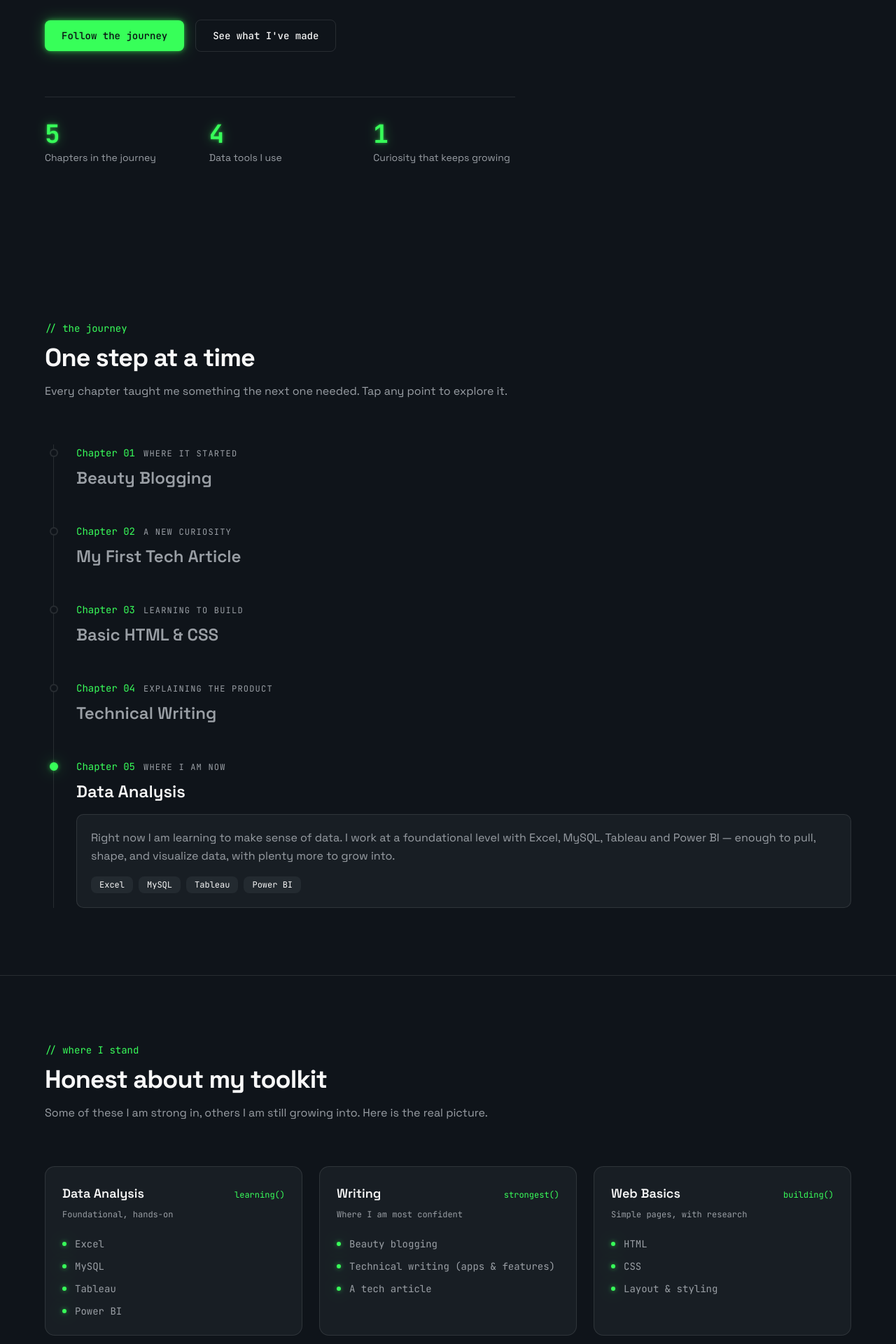
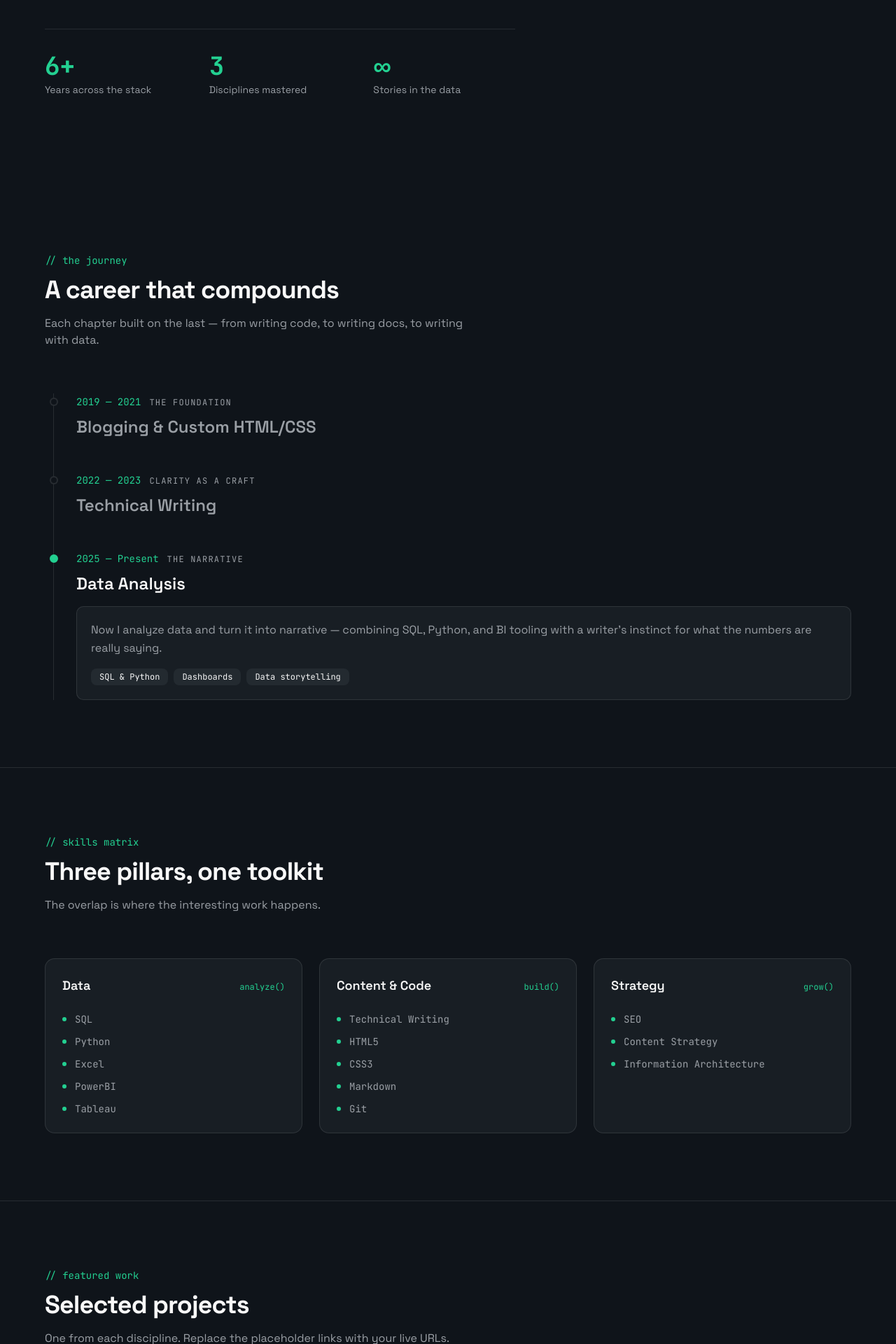
Before and after one commit to esthereze/estherportfolio, a Next.js app: page / in a window 1280 px wide. Shown: the part 620-2540 px from the top of the page at 70% size. Built offline with nearby package versions, Linux system fonts and the light colour scheme.

Commit message:
Restored v1: Initial commit from v0
V0-Initial-Commit: v1

```diff
--- a/app/globals.css
+++ b/app/globals.css
@@ -41,19 +41,19 @@
   --card-foreground: oklch(0.98 0 0);
   --popover: oklch(0.23 0.015 250);
   --popover-foreground: oklch(0.98 0 0);
-  /* Shiny neon green accent */
-  --primary: oklch(0.88 0.26 145);
-  --primary-foreground: oklch(0.16 0.014 250);
+  /* Emerald accent */
+  --primary: oklch(0.76 0.16 162);
+  --primary-foreground: oklch(0.19 0.014 250);
   --secondary: oklch(0.28 0.015 250);
   --secondary-foreground: oklch(0.98 0 0);
   --muted: oklch(0.28 0.015 250);
   --muted-foreground: oklch(0.7 0.01 250);
-  --accent: oklch(0.88 0.26 145);
-  --accent-foreground: oklch(0.16 0.014 250);
+  --accent: oklch(0.76 0.16 162);
+  --accent-foreground: oklch(0.19 0.014 250);
   --destructive: oklch(0.62 0.2 25);
   --border: oklch(1 0 0 / 10%);
   --input: oklch(1 0 0 / 14%);
-  --ring: oklch(0.88 0.26 145);
+  --ring: oklch(0.76 0.16 162);
   --radius: 0.625rem;
 }
 
@@ -65,18 +65,3 @@
     @apply bg-background text-foreground;
   }
 }
-
-@layer utilities {
-  /* Neon green glow for text accents */
-  .neon-text {
-    text-shadow:
-      0 0 4px oklch(0.88 0.26 145 / 60%),
-      0 0 16px oklch(0.88 0.26 145 / 40%);
-  }
-  /* Neon green glow for filled elements (buttons, dots) */
-  .neon-glow {
-    box-shadow:
-      0 0 6px oklch(0.88 0.26 145 / 55%),
-      0 0 20px oklch(0.88 0.26 145 / 35%);
-  }
-}
--- a/components/hero-section.tsx
+++ b/components/hero-section.tsx
@@ -14,46 +14,41 @@ export function HeroSection() {
       />
       <div className="relative mx-auto max-w-6xl">
         <p className="mb-6 inline-flex items-center gap-2 rounded-full border border-primary/30 bg-primary/5 px-4 py-1.5 font-mono text-xs tracking-wide text-primary">
-          <span className="neon-glow inline-block h-1.5 w-1.5 animate-pulse rounded-full bg-primary" aria-hidden="true" />
-          A work in progress &middot; and proud of it
+          <span className="inline-block h-1.5 w-1.5 animate-pulse rounded-full bg-primary" aria-hidden="true" />
+          Data Analyst &middot; Technical Writer &middot; Frontend
         </p>
         <h1 className="max-w-4xl text-balance text-5xl font-bold leading-[1.05] tracking-tight md:text-7xl">
-          Still <span className="text-primary neon-text">learning</span>, always{' '}
-          <span className="text-primary neon-text">building.</span>
+          Where Data Meets <span className="text-primary">Narrative.</span>
         </h1>
         <p className="mt-8 max-w-2xl text-pretty text-lg leading-relaxed text-muted-foreground md:text-xl">
-          This is my journey so far &mdash; from writing beauty blogs, to my first tech article, to piecing together
-          web pages with HTML and CSS, to writing about apps, to making sense of data with Excel, MySQL, Tableau and
-          Power BI. I&apos;m not an expert in any one thing yet, and that&apos;s the point: this is a map of where
-          I&apos;ve been and where I&apos;m headed.
+          I&apos;m a multi-disciplinary tech professional bridging the gap between data analysis, technical writing, and
+          frontend layout &mdash; turning raw numbers into clear stories and clean, well-documented interfaces.
         </p>
         <div className="mt-10 flex flex-wrap items-center gap-4">
           <a
-            href="#journey"
-            className="neon-glow rounded-md bg-primary px-6 py-3 font-mono text-sm font-medium text-primary-foreground transition-opacity hover:opacity-90"
+            href="#work"
+            className="rounded-md bg-primary px-6 py-3 font-mono text-sm font-medium text-primary-foreground transition-opacity hover:opacity-90"
           >
-            Follow the journey
+            View my work
           </a>
           <a
-            href="#work"
+            href="#journey"
             className="rounded-md border border-border px-6 py-3 font-mono text-sm font-medium text-foreground transition-colors hover:bg-secondary"
           >
-            See what I&apos;ve made
+            My journey
           </a>
         </div>
 
         <dl className="mt-16 grid max-w-2xl grid-cols-3 gap-8 border-t border-border pt-8">
           {[
-            { value: '5', label: 'Chapters in the journey' },
-            { value: '4', label: 'Data tools I use' },
-            { value: '1', label: 'Curiosity that keeps growing' },
+            { value: '6+', label: 'Years across the stack' },
+            { value: '3', label: 'Disciplines mastered' },
+            { value: '∞', label: 'Stories in the data' },
           ].map((stat) => (
             <div key={stat.label}>
               <dt className="sr-only">{stat.label}</dt>
               <dd>
-                <span className="block font-mono text-3xl font-bold text-primary neon-text md:text-4xl">
-                  {stat.value}
-                </span>
+                <span className="block font-mono text-3xl font-bold text-primary md:text-4xl">{stat.value}</span>
                 <span className="mt-1 block text-sm text-muted-foreground">{stat.label}</span>
               </dd>
             </div>
--- a/components/skills-section.tsx
+++ b/components/skills-section.tsx
@@ -1,21 +1,18 @@
 const pillars = [
   {
-    name: 'Data Analysis',
-    hint: 'learning',
-    note: 'Foundational, hands-on',
-    skills: ['Excel', 'MySQL', 'Tableau', 'Power BI'],
+    name: 'Data',
+    hint: 'analyze',
+    skills: ['SQL', 'Python', 'Excel', 'PowerBI', 'Tableau'],
   },
   {
-    name: 'Writing',
-    hint: 'strongest',
-    note: 'Where I am most confident',
-    skills: ['Beauty blogging', 'Technical writing (apps & features)', 'A tech article'],
+    name: 'Content & Code',
+    hint: 'build',
+    skills: ['Technical Writing', 'HTML5', 'CSS3', 'Markdown', 'Git'],
   },
   {
-    name: 'Web Basics',
-    hint: 'building',
-    note: 'Simple pages, with research',
-    skills: ['HTML', 'CSS', 'Layout & styling'],
+    name: 'Strategy',
+    hint: 'grow',
+    skills: ['SEO', 'Content Strategy', 'Information Architecture'],
   },
 ]
 
@@ -24,10 +21,10 @@ export function SkillsSection() {
     <section id="skills" className="scroll-mt-24 border-t border-border px-6 py-24">
       <div className="mx-auto max-w-6xl">
         <div className="mb-16 max-w-2xl">
-          <p className="mb-3 font-mono text-sm text-primary">// where I stand</p>
-          <h2 className="text-balance text-3xl font-bold tracking-tight md:text-4xl">Honest about my toolkit</h2>
+          <p className="mb-3 font-mono text-sm text-primary">// skills matrix</p>
+          <h2 className="text-balance text-3xl font-bold tracking-tight md:text-4xl">Three pillars, one toolkit</h2>
           <p className="mt-4 text-pretty text-muted-foreground">
-            Some of these I am strong in, others I am still growing into. Here is the real picture.
+            The overlap is where the interesting work happens.
           </p>
         </div>
 
@@ -37,15 +34,14 @@ export function SkillsSection() {
               key={pillar.name}
               className="group rounded-xl border border-border bg-card p-6 transition-colors hover:border-primary/40"
             >
-              <div className="mb-2 flex items-baseline justify-between">
+              <div className="mb-6 flex items-baseline justify-between">
                 <h3 className="text-lg font-semibold">{pillar.name}</h3>
                 <span className="font-mono text-xs text-primary">{pillar.hint}()</span>
               </div>
-              <p className="mb-6 font-mono text-xs text-muted-foreground">{pillar.note}</p>
               <ul className="space-y-3">
                 {pillar.skills.map((skill) => (
                   <li key={skill} className="flex items-center gap-3 font-mono text-sm text-muted-foreground">
-                    <span className="neon-glow h-1.5 w-1.5 rounded-full bg-primary" aria-hidden="true" />
+                    <span className="h-1.5 w-1.5 rounded-full bg-primary" aria-hidden="true" />
                     {skill}
                   </li>
                 ))}
--- a/components/timeline-section.tsx
+++ b/components/timeline-section.tsx
@@ -4,44 +4,28 @@ import { useState } from 'react'
 
 const milestones = [
   {
-    period: 'Chapter 01',
-    title: 'Beauty Blogging',
-    tag: 'Where it started',
+    period: '2019 — 2021',
+    title: 'Blogging & Custom HTML/CSS',
+    tag: 'The Foundation',
     description:
-      'I found my voice writing about beauty — reviews, routines, and recommendations. This is where I learned to write for real people and keep them reading.',
-    highlights: ['Beauty niche', 'Writing for an audience', 'Consistency'],
+      'Started by hand-crafting blogs with custom HTML and CSS. This is where I learned to structure content, obsess over layout, and speak fluently in the web platform.',
+    highlights: ['Semantic HTML', 'Responsive CSS', 'Content-first design'],
   },
   {
-    period: 'Chapter 02',
-    title: 'My First Tech Article',
-    tag: 'A new curiosity',
+    period: '2022 — 2023',
+    title: 'Technical Writing',
+    tag: 'Clarity as a craft',
     description:
-      'I stepped outside my comfort zone and wrote a single blog in the tech niche. It was just one piece, but it opened the door to a whole different world.',
-    highlights: ['Tech niche', 'One brave first step', 'New territory'],
+      'Moved into technical writing, translating complex systems into documentation people actually enjoy reading. Learned to make the complicated feel obvious.',
+    highlights: ['Developer docs', 'Style guides', 'Information architecture'],
   },
   {
-    period: 'Chapter 03',
-    title: 'Basic HTML & CSS',
-    tag: 'Learning to build',
+    period: '2025 — Present',
+    title: 'Data Analysis',
+    tag: 'The Narrative',
     description:
-      'I started putting pages together with HTML and CSS. I am not a full-on developer — I lean on research when I get stuck — but I can build and style simple layouts on my own.',
-    highlights: ['HTML', 'CSS', 'Learning by research'],
-  },
-  {
-    period: 'Chapter 04',
-    title: 'Technical Writing',
-    tag: 'Explaining the product',
-    description:
-      'I moved into technical writing focused on describing how an app works for its users — clear product and feature explanations, not deep API documentation.',
-    highlights: ['App & feature docs', 'Clear explanations', 'User-focused'],
-  },
-  {
-    period: 'Chapter 05',
-    title: 'Data Analysis',
-    tag: 'Where I am now',
-    description:
-      'Right now I am learning to make sense of data. I work at a foundational level with Excel, MySQL, Tableau and Power BI — enough to pull, shape, and visualize data, with plenty more to grow into.',
-    highlights: ['Excel', 'MySQL', 'Tableau', 'Power BI'],
+      'Now I analyze data and turn it into narrative — combining SQL, Python, and BI tooling with a writer’s instinct for what the numbers are really saying.',
+    highlights: ['SQL & Python', 'Dashboards', 'Data storytelling'],
   },
 ]
 
@@ -53,9 +37,9 @@ export function TimelineSection() {
       <div className="mx-auto max-w-6xl">
         <div className="mb-16 max-w-2xl">
           <p className="mb-3 font-mono text-sm text-primary">// the journey</p>
-          <h2 className="text-balance text-3xl font-bold tracking-tight md:text-4xl">One step at a time</h2>
+          <h2 className="text-balance text-3xl font-bold tracking-tight md:text-4xl">A career that compounds</h2>
           <p className="mt-4 text-pretty text-muted-foreground">
-            Every chapter taught me something the next one needed. Tap any point to explore it.
+            Each chapter built on the last — from writing code, to writing docs, to writing with data.
           </p>
         </div>
 
@@ -73,7 +57,7 @@ export function TimelineSection() {
                   <span
                     className={`absolute -left-[6.5px] top-1.5 h-3 w-3 rounded-full border-2 transition-colors ${
                       isActive
-                        ? 'neon-glow border-primary bg-primary'
+                        ? 'border-primary bg-primary'
                         : 'border-border bg-background group-hover:border-primary'
                     }`}
                     aria-hidden="true"
--- a/components/work-section.tsx
+++ b/components/work-section.tsx
@@ -1,67 +1,32 @@
-// ─────────────────────────────────────────────────────────────────────────
-// EDIT YOUR WORK HERE
-// Each item can have any number of links. Paste your live URLs into `links`.
-// Leave `links` empty ([]) and the card shows a quiet status badge instead of
-// a broken link — safe to ship. Add or remove items freely.
-// ─────────────────────────────────────────────────────────────────────────
-type ProjectLink = { label: string; href: string }
-type Project = {
-  kind: string
-  title: string
-  description: string
-  tags: string[]
-  links: ProjectLink[]
-  status?: string // shown when there are no links (defaults to "Coming soon")
-}
+import Image from 'next/image'
 
-const projects: Project[] = [
+const projects = [
   {
-    kind: 'Beauty Blogging',
-    title: 'Where the writing started',
+    kind: 'Data Analysis',
+    title: 'Revenue Insights Dashboard',
     description:
-      'My first writing home was the beauty niche — reviews, routines, and product breakdowns for real readers. The blog is old and no longer accessible, but it is where the habit was built.',
-    tags: ['Writing', 'Beauty', 'SEO'],
-    links: [],
-    status: 'Archived — no longer live',
-  },
-  {
-    kind: 'Content Writing',
-    title: 'Articles on Medium',
-    description:
-      'My ongoing writing lives on Medium — from beauty beginnings to my step into tech. Proof I can pick up an unfamiliar subject and explain it clearly.',
-    tags: ['Writing', 'Content', 'Medium'],
-    links: [{ label: 'Read on Medium', href: 'https://medium.com/@esther-eze' }],
+      'An interactive analytics dashboard turning raw sales data into clear, actionable KPIs and trend narratives.',
+    image: '/projects/dashboard.png',
+    alt: 'Dark-mode data analytics dashboard with charts and KPI cards',
+    stack: ['SQL', 'Python', 'PowerBI'],
   },
   {
     kind: 'Technical Writing',
-    title: 'Describing what an app does',
+    title: 'API Documentation Guide',
     description:
-      'Documentation and articles that explain how an app and its features work — written for people, not as API reference. Paired with Fylo, a landing page I built to understand the product I was describing.',
-    tags: ['Docs', 'Product', 'HTML', 'CSS'],
-    links: [
-      { label: 'Read on Medium', href: 'https://medium.com/@esther-eze' },
-      // INSERT the exact Fylo repo URL below (e.g. https://github.com/esthereze/fylo-landing-page)
-      { label: 'Fylo repo', href: 'https://github.com/esthereze' },
-    ],
+      'A developer documentation sample: structured, searchable, and written so the complex feels obvious.',
+    image: '/projects/docs.png',
+    alt: 'Dark-mode technical documentation site with sidebar and code blocks',
+    stack: ['Markdown', 'Docs', 'IA'],
   },
   {
-    kind: 'Web Basics',
-    title: 'HTML & CSS pages',
+    kind: 'Featured Blog Post',
+    title: 'From Code to Data',
     description:
-      'Simple pages I build by hand with HTML and CSS, leaning on research when I get stuck. Not a developer yet — but not afraid of code.',
-    tags: ['HTML', 'CSS', 'Research'],
-    // INSERT a live page, CodePen, or repo link
-    links: [{ label: 'View on GitHub', href: 'https://github.com/esthereze' }],
-  },
-  {
-    kind: 'Data Analysis',
-    title: 'Data analytics apprenticeship',
-    description:
-      'The skills I picked up through my data analytics apprenticeship — turning spreadsheets into answers with Excel and MySQL, then visualizing them in Tableau and Power BI.',
-    tags: ['Excel', 'MySQL', 'Tableau', 'Power BI'],
-    // INSERT a dashboard, workbook, or write-up link when ready
-    links: [],
-    status: 'Samples coming soon',
+      'A featured essay on the journey from writing custom HTML/CSS to analyzing data at scale.',
+    image: '/projects/blog.png',
+    alt: 'Dark-mode blog article page with headline and body text',
+    stack: ['SEO', 'Writing', 'Strategy'],
   },
 ]
 
@@ -70,75 +35,52 @@ export function WorkSection() {
     <section id="work" className="scroll-mt-24 border-t border-border px-6 py-24">
       <div className="mx-auto max-w-6xl">
         <div className="mb-16 max-w-2xl">
-          <p className="mb-3 font-mono text-sm text-primary">// the work</p>
-          <h2 className="text-balance text-3xl font-bold tracking-tight md:text-4xl">
-            Pieces of the journey
-          </h2>
+          <p className="mb-3 font-mono text-sm text-primary">// featured work</p>
+          <h2 className="text-balance text-3xl font-bold tracking-tight md:text-4xl">Selected projects</h2>
           <p className="mt-4 text-pretty text-muted-foreground">
-            One sample from each chapter — some live, some still on the way. Update the links in{' '}
-            <code className="rounded bg-secondary px-1.5 py-0.5 font-mono text-xs text-secondary-foreground">
-              work-section.tsx
-            </code>{' '}
-            whenever you&apos;re ready.
+            One from each discipline. Replace the placeholder links with your live URLs.
           </p>
         </div>
 
-        <div className="grid gap-6 md:grid-cols-2 lg:grid-cols-3">
-          {projects.map((project, index) => {
-            const hasLinks = project.links.length > 0
-            return (
+        <div className="grid gap-6 md:grid-cols-3">
+          {projects.map((project) => (
             <article
               key={project.title}
-                className="group relative flex flex-col rounded-xl border border-border bg-card p-6 transition-colors hover:border-primary/50"
+              className="group flex flex-col overflow-hidden rounded-xl border border-border bg-card transition-colors hover:border-primary/40"
             >
-                <div className="mb-5 flex items-center justify-between">
-                  <span className="font-mono text-xs uppercase tracking-widest text-primary">
-                    {project.kind}
-                  </span>
-                  <span className="font-mono text-xs text-muted-foreground">
-                    {String(index + 1).padStart(2, '0')}
-                  </span>
+              <div className="relative aspect-[16/10] overflow-hidden border-b border-border">
+                <Image
+                  src={project.image || '/placeholder.svg'}
+                  alt={project.alt}
+                  fill
+                  className="object-cover transition-transform duration-500 group-hover:scale-105"
+                  sizes="(max-width: 768px) 100vw, 33vw"
+                />
               </div>
-
-                <h3 className="text-lg font-semibold">{project.title}</h3>
+              <div className="flex flex-1 flex-col p-6">
+                <span className="font-mono text-xs uppercase tracking-widest text-primary">{project.kind}</span>
+                <h3 className="mt-2 text-lg font-semibold">{project.title}</h3>
                 <p className="mt-2 flex-1 text-pretty text-sm leading-relaxed text-muted-foreground">
                   {project.description}
                 </p>
-
                 <ul className="mt-4 flex flex-wrap gap-2">
-                  {project.tags.map((tag) => (
-                    <li
-                      key={tag}
-                      className="rounded-md bg-secondary px-2.5 py-1 font-mono text-xs text-secondary-foreground"
-                    >
+                  {project.stack.map((tag) => (
+                    <li key={tag} className="rounded-md bg-secondary px-2.5 py-1 font-mono text-xs text-secondary-foreground">
                       {tag}
                     </li>
                   ))}
                 </ul>
-
-                {hasLinks ? (
-                  <div className="mt-6 flex flex-wrap gap-3">
-                    {project.links.map((link) => (
+                {/* INSERT PROJECT LINK HERE — replace href="#" with your live URL */}
                 <a
-                        key={link.label}
-                        href={link.href}
-                        target="_blank"
-                        rel="noopener noreferrer"
-                        className="inline-flex items-center gap-2 rounded-md border border-primary/40 bg-primary/10 px-4 py-2.5 font-mono text-sm font-medium text-primary shadow-[0_0_20px_-6px_var(--color-primary)] transition-colors hover:bg-primary/20"
+                  href="#"
+                  className="mt-6 inline-flex items-center justify-center gap-2 rounded-md border border-primary/40 bg-primary/10 px-4 py-2.5 font-mono text-sm font-medium text-primary transition-colors hover:bg-primary/20"
                 >
-                        {link.label}
+                  View Project
                   <span aria-hidden="true">→</span>
                 </a>
+              </div>
+            </article>
           ))}
-                  </div>
-                ) : (
-                  <span className="mt-6 inline-flex items-center gap-2 self-start rounded-md border border-dashed border-border px-4 py-2.5 font-mono text-sm text-muted-foreground">
-                    {project.status ?? 'Coming soon'}
-                  </span>
-                )}
-              </article>
-            )
-          })}
         </div>
       </div>
     </section>
```
Also changed, not shown: components/contact-footer.tsx (+6 -5 lines), 1 other file (tests, documents, lock files or other folders). Lines whose indentation alone changed are shown as unchanged.
